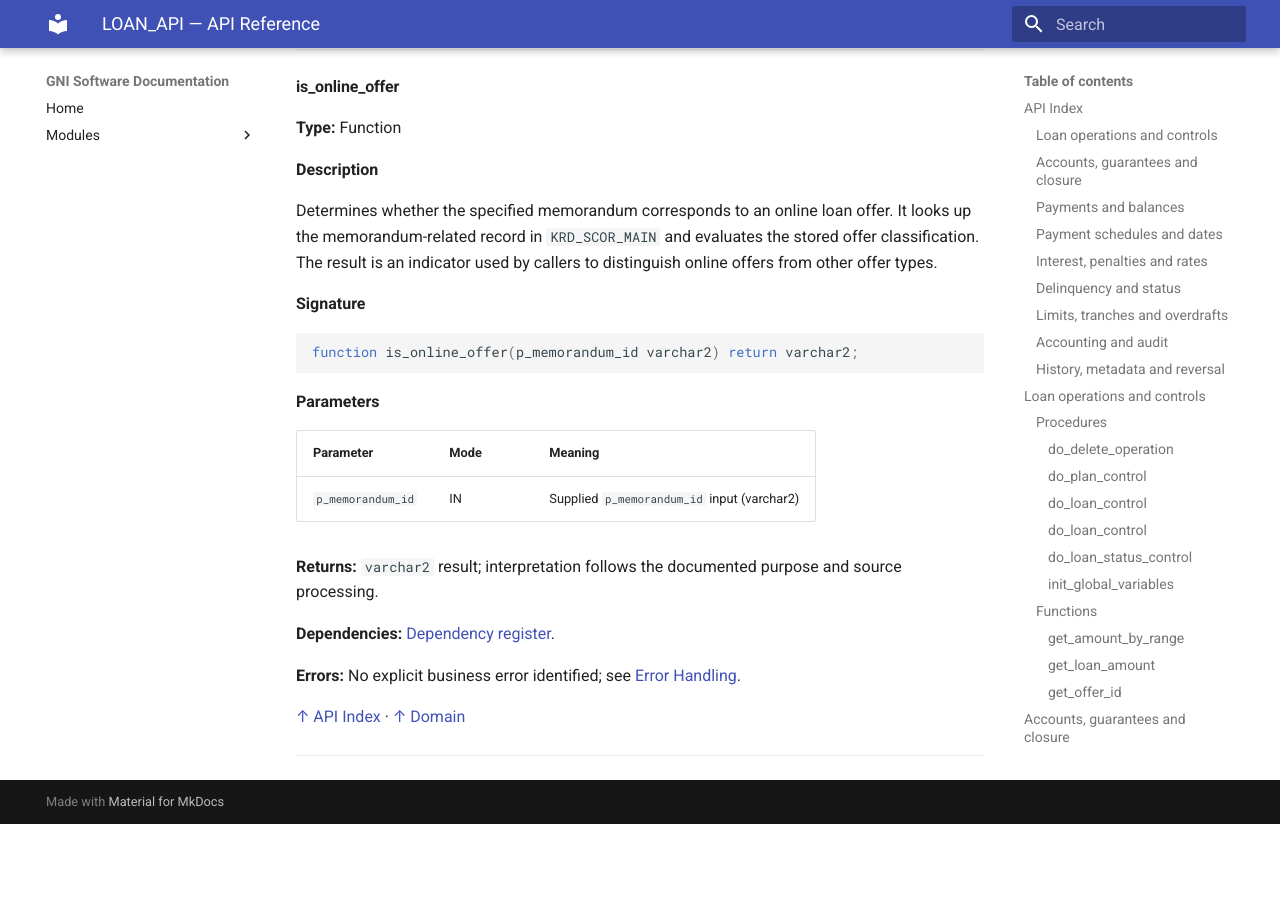
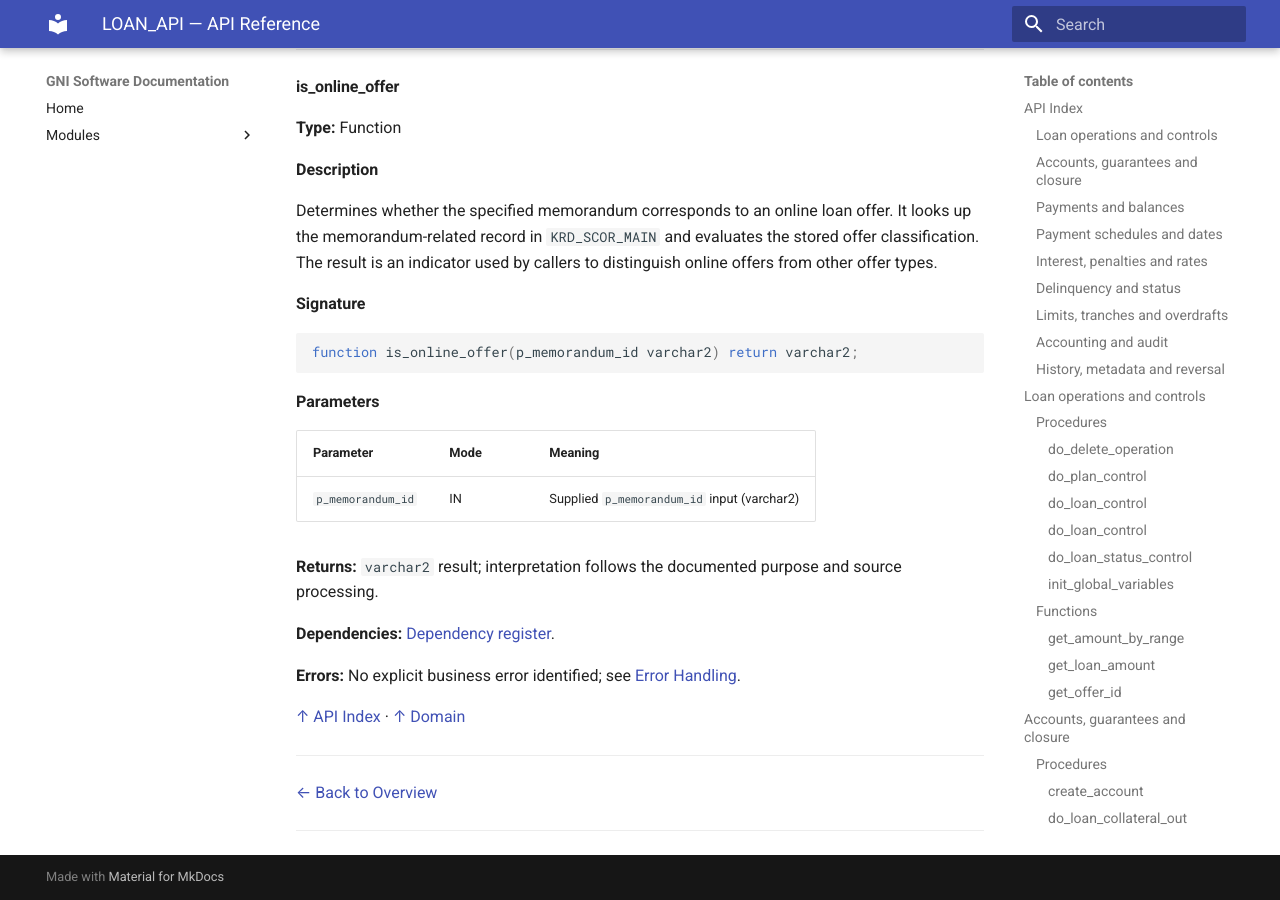
Before and after one commit to SadayCb/gni-documentation-poc9.0, an MkDocs documentation site: the page built from docs/modules/loan-management/loan-api/api-reference.md, in a window 1280 px wide and 900 px high, scrolled down 87478 px. Built offline with MkDocs 1.6.1 and Material for MkDocs 9.7.7, drawn with Linux system fonts in a browser that asks for light colours; before the commit the page ends 88302 px from its top, so only the background shows below that.

Commit message:
Update api-reference.md

```diff
--- a/docs/modules/loan-management/loan-api/api-reference.md
+++ b/docs/modules/loan-management/loan-api/api-reference.md
@@ -3648,3 +3648,7 @@ function is_online_offer(p_memorandum_id varchar2) return varchar2;
 [↑ API Index](#api-index) · [↑ Domain](#domain-history-metadata-and-reversal)
 
 ---
+
+[← Back to Overview](README.md)
+
+---
```
